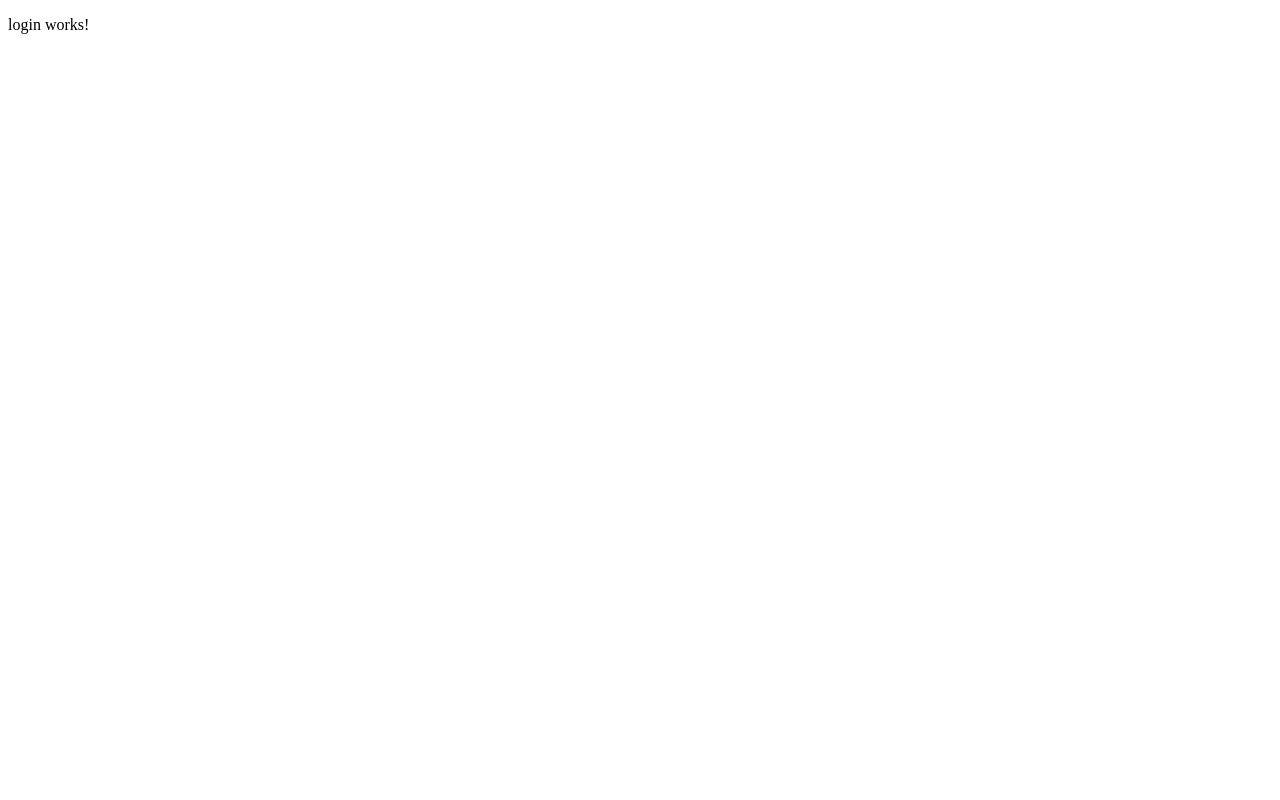
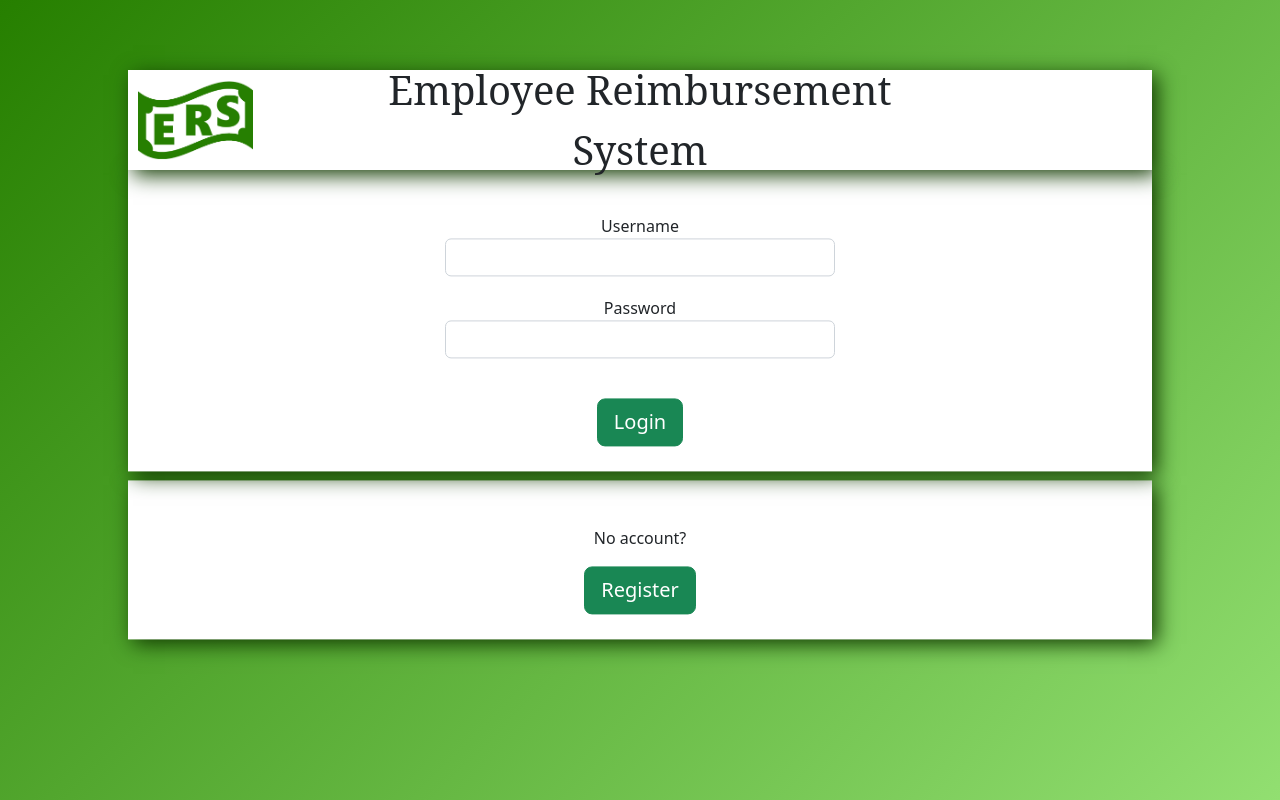
Before and after one commit to wlcross/ReimburseAngular, an Angular app in the folder frontend/reimburse/: page /login in a window 1280 px wide. Built offline with nearby package versions, Linux system fonts and the light colour scheme.

Commit message:
Login Page

```diff
--- a/frontend/reimburse/angular.json
+++ b/frontend/reimburse/angular.json
@@ -28,6 +28,7 @@
               "src/assets"
             ],
             "styles": [
+              "node_modules/bootstrap/dist/css/bootstrap.min.css",
               "src/styles.scss"
             ],
             "scripts": []
@@ -96,6 +97,7 @@
               "src/assets"
             ],
             "styles": [
+              "node_modules/bootstrap/dist/css/bootstrap.min.css",
               "src/styles.scss"
             ],
             "scripts": []
--- a/frontend/reimburse/src/app/login/login.component.html
+++ b/frontend/reimburse/src/app/login/login.component.html
@@ -1 +1,30 @@
-<p>login works!</p>
+<div class="login-body">
+    <div class = 'register-form'>
+        <div class="register-div">
+            <p>No account?</p>
+            <button type="button" class="btn btn-success btn-lg" (click) = "register()">Register</button>
+        </div>
+    </div>
+
+    <div class = 'login-form'>
+        <div class = "form-div">
+            <label for="username">Username</label>
+            <input type="text" name="username" class ="form-control" [(ngModel)]="username"/>
+        </div>
+        <div class = "form-div">
+            <label for="password">Password</label>
+            <input type="password" name="password" class ="form-control" [(ngModel)]="pass"/>
+        </div>
+        <div class="button-div">
+            <button type="button" class="btn btn-success btn-lg" (click) = "login()">Login</button>
+        </div>
+        <div class="error-message">
+            <span [innerHTML]="error"></span>
+        </div>
+    </div>
+
+    <div class="login-title">
+        <img class="logo" src="assets\ERS_Logo.jpg" alt="">
+        <div class="title">Employee Reimbursement System</div>
+    </div>
+</div>
--- a/frontend/reimburse/src/app/login/login.component.scss
+++ b/frontend/reimburse/src/app/login/login.component.scss
@@ -0,0 +1,92 @@
+.login-body {
+    width: 100%;
+    height: 100vh;
+    background: linear-gradient(135deg, #267F00 0%, #92df71 100%);
+    position: relative;
+}
+
+.login-form {
+    width: 80%;
+    height: auto;
+    padding: 2%;
+    background-color: white;
+    margin: 0;
+    position: absolute;
+    top: 40%;
+    left: 50%;
+    -ms-transform: translate(-40%, -50%);
+    transform: translate(-50%, -50%);
+    box-shadow: 5px 5px 20px #113a00;
+}
+
+.register-form {
+    width: 80%;
+    height: auto;
+    padding: 2%;
+    background-color: white;
+    margin: 0;
+    position: absolute;
+    top: 70%;
+    left: 50%;
+    -ms-transform: translate(-60%, -50%);
+    transform: translate(-50%, -50%);
+    box-shadow: 5px 5px 20px #113a00;
+}
+
+.login-title {
+    width: 80%;
+    height: 100px;
+    padding: 2%;
+    background-color: white;
+    margin: 0;
+    position: absolute;
+    top: 15%;
+    left: 50%;
+    -ms-transform: translate(-15%, -50%);
+    transform: translate(-50%, -50%);
+    box-shadow: 5px 5px 20px #113a00;
+}
+
+.form-div {
+    margin-top: 20px;
+    text-align: center;
+    margin-left: 30%;
+    margin-right: 30%;
+    align-items: center;
+}
+
+.button-div {
+    margin-top: 40px;
+    position: relative;
+    left: 0%;
+    text-align: center;
+}
+
+.register-div {
+    margin-top: 20px;
+    position: relative;
+    left: 0%;
+    text-align: center;
+}
+
+.logo {
+    height: 80%;
+    position: absolute;
+    left: 10px;
+    top: 10px;
+}
+
+.title {
+    position: absolute;
+    top: 50%;
+    left: 50%;
+    text-align: center;
+    transform: translate(-50%, -50%);
+    font-size: 250%;
+    font-family: "Serif", "Times New Roman", cursive;
+}
+
+.error-message {
+    color: red;
+    font-family: "Serif", "Times New Roman", cursive;
+}
--- a/frontend/reimburse/src/app/login/login.component.ts
+++ b/frontend/reimburse/src/app/login/login.component.ts
@@ -1,4 +1,7 @@
 import { Component, OnInit } from '@angular/core';
+import { Router } from '@angular/router';
+import { HttpClient } from '@angular/common/http';
+
 
 @Component({
   selector: 'app-login',
@@ -7,9 +10,37 @@ import { Component, OnInit } from '@angular/core';
 })
 export class LoginComponent implements OnInit {
 
-  constructor() { }
+  username ="";
+  pass = "";
+  error ="";
+
+  constructor(private http:HttpClient, private router:Router) { }
 
   ngOnInit(): void {
   }
 
+  login() {
+    let url = "http://localhost:8087/login";
+    let creds = {'username': this.username, 'password': this.pass};
+    let uidsub = (this.http.post(url, creds)).subscribe (
+    e => {
+        //console.log(e);
+        let uid = JSON.stringify(e);
+        //console.log(uid);
+        if (e == "-1") {
+          this.error = "Invalid Credentials";
+          return;
+        }
+        sessionStorage.setItem("UID", uid);
+        this.router.navigate(['homepage'])
+    }
+    );
+
+    this.error = "Invalid Credentials";
+  }
+
+  register() {
+    this.router.navigate(['register']);
+  }
+
 }
```
Also changed, not shown: frontend/reimburse/src/app/services/login.service.ts (added, +21 -0 lines), frontend/reimburse/src/assets/ERS_Logo.jpg (added), 2 other files (tests, documents, lock files or other folders).
